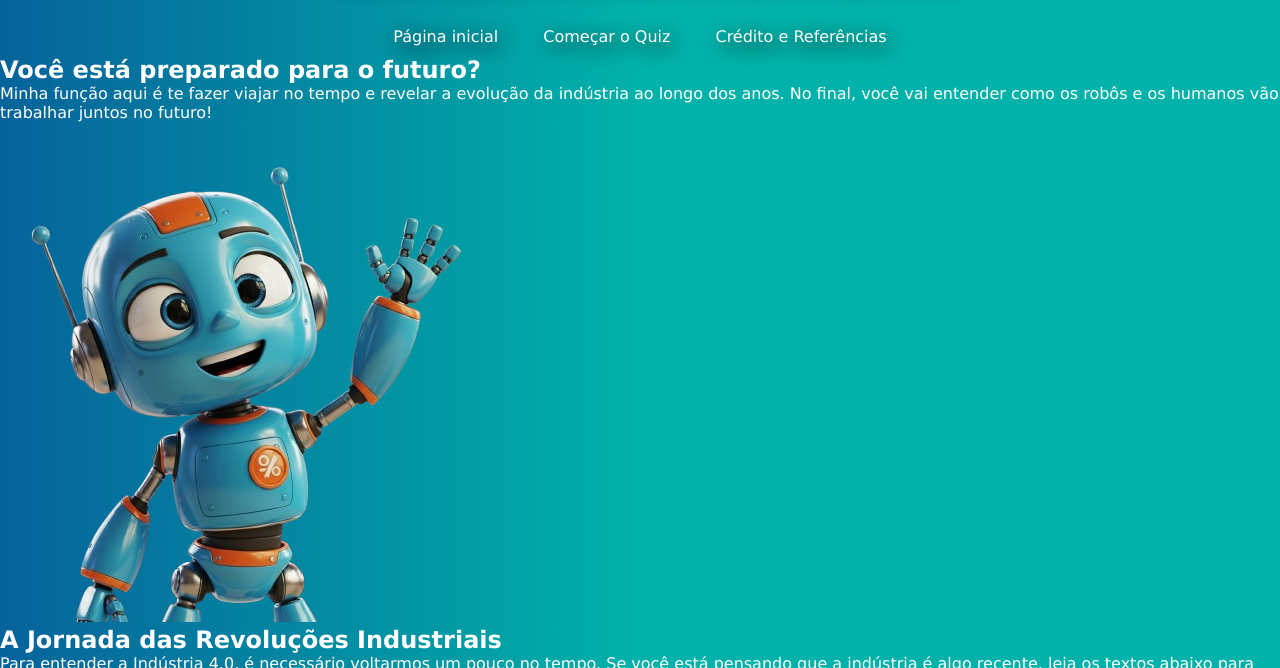
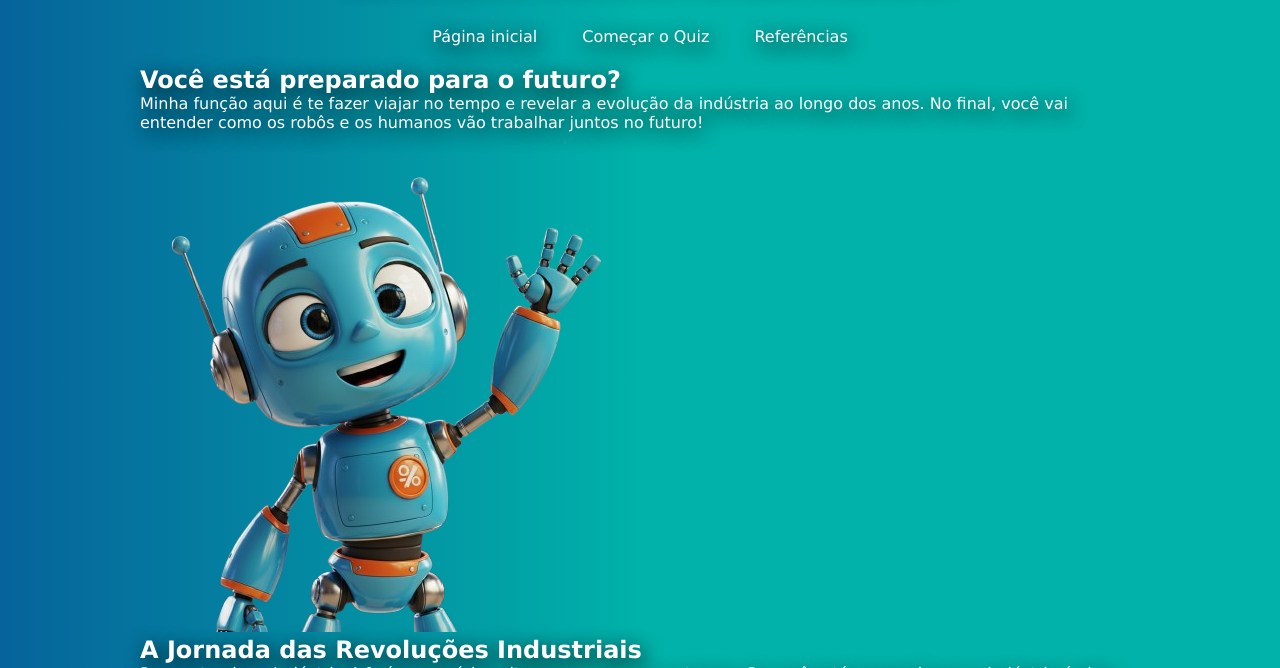
Before and after one commit to leticiasantos-dev5/projeto-site-industria4.0, a plain HTML site: page index.html in a window 1280 px wide. Shown: the part 132-800 px from the top of the page. Drawn offline with Linux system fonts and the light colour scheme.

Commit message:
formatando o texto

```diff
--- a/estilo/style.css
+++ b/estilo/style.css
@@ -81,11 +81,23 @@ nav a:hover {
     transition: 0.5s;
     text-decoration: none;
     border-radius: 10px;
-    color: white;
+    color:white;
+    font-weight: bolder;
 }
 
+main {
+
+    padding: 10px 10px 10px 10px;
+    min-width: 300px;
+    max-width: 1000px ;
+    margin: auto;
+    border: 30px;
+    color: white;
+    text-shadow: 3px 5px 19px rgb(0, 0, 0);
+}
 h1 {
     color: white;
+
 }
 
 /* CONFIGURAÇÃO DE TABELA */
--- a/index.html
+++ b/index.html
@@ -19,7 +19,7 @@
     <nav><!--Menu-->
         <a href="index.html" target="_self" >Página inicial</a>
         <a href="quiz.html" target="_self">Começar o Quiz</a>
-        <a href="credito-referencias.html" target="_self">Crédito e Referências</a>
+        <a href="credito-referencias.html" target="_self">Referências</a>
 
 
 
```
